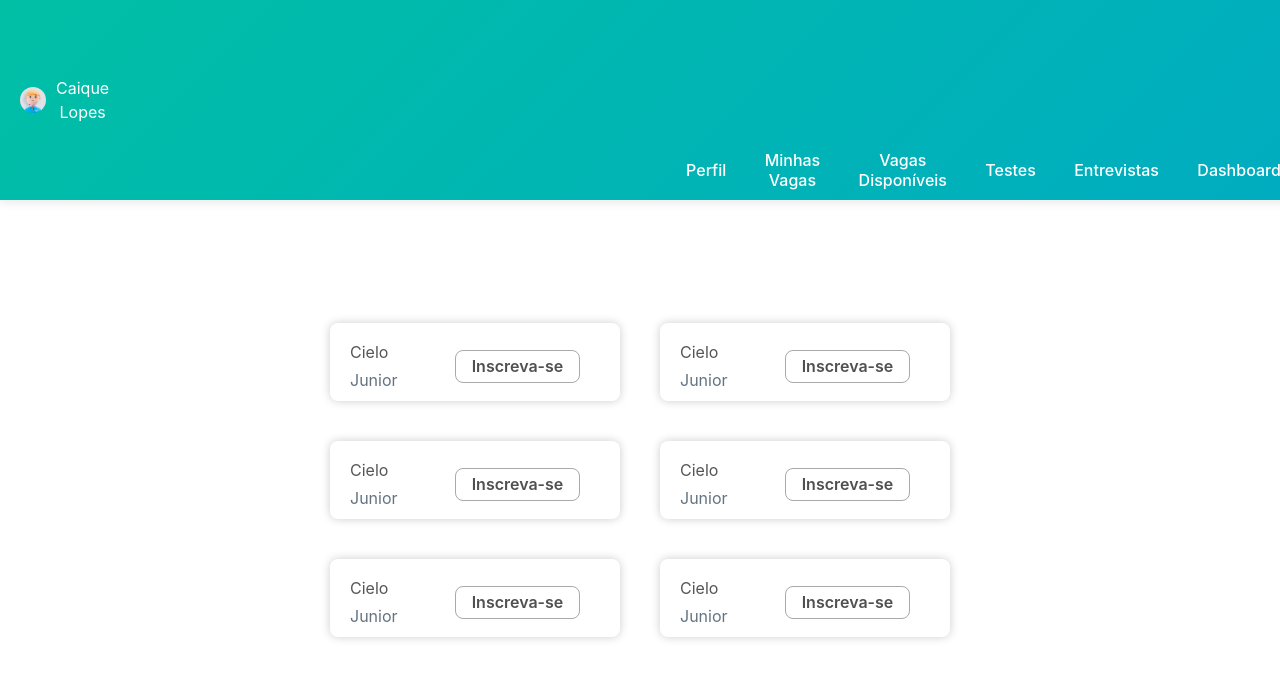
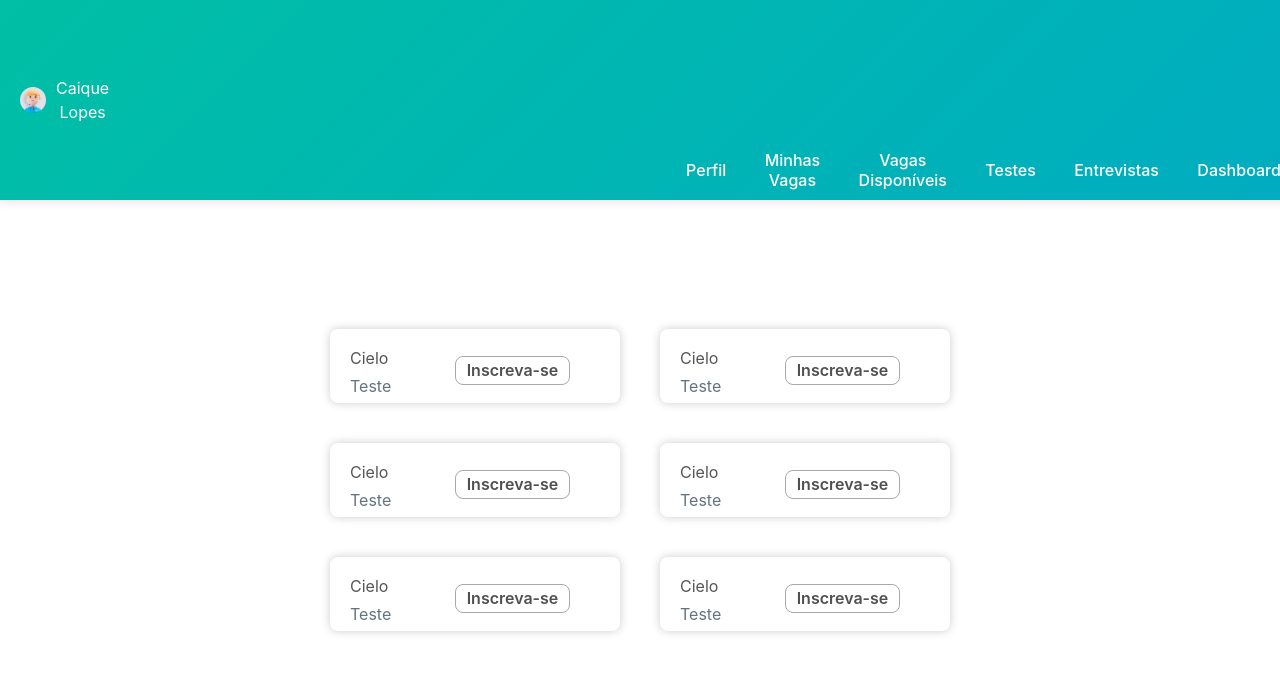
Before and after one commit to Matheus1000/everymind-main-main, a React (Vite) app: page /Candidato/VagasDisponiveis in a window 1280 px wide. Shown: the top 678 px of the page. Built offline with nearby package versions, Linux system fonts and the light colour scheme.

Commit message:
BigCardInscrevase funcional | Reword Botão funcional

```diff
--- a/src/components/BigCardInscrevase/BigCardInscrevase.jsx
+++ b/src/components/BigCardInscrevase/BigCardInscrevase.jsx
@@ -1,15 +1,30 @@
+import React, { useState } from "react";
 import { Button } from "../Button";
-
 import "./style.css";
 
-export const BigCardInscrevase = ({}) => {
+export const BigCardInscrevase = ({ name, role }) => {
+  const [modalVisible, setModalVisible] = useState(false);
+
+  const handleButtonClick = () => {
+    setModalVisible(true);
+  };
+
   return (
+    <>
+      {modalVisible && (
+        <div className="modal-dialog">
+          <div className="modal-content">
+            <div>Você se registrou na vaga!</div>
+            <button onClick={() => setModalVisible(false)}>Fechar</button>
+          </div>
+        </div>
+      )}
       <div className="modal">
         <div className="modal-content">
           <div className="user">
             <div className="stack2">
-            <div className="name-rand">Cielo</div>
-            <div className="role-rand">Junior</div>
+              <div className="name-rand">{name}</div>
+              <div className="role-rand">{role}</div>
             </div>
             <Button
               className="button-instance3"
@@ -20,13 +35,13 @@
               text="Inscreva-se"
               variant="contained"
               background="none"
+              onClick={handleButtonClick}
             />
-
             <div className="icon-button-wrapper"></div>
           </div>
         </div>{" "}
+
       </div>
+    </>
   );
 };
-
-export default BigCardInscrevase;
--- a/src/components/BigCardInscrevase/style.css
+++ b/src/components/BigCardInscrevase/style.css
@@ -13,6 +13,7 @@
     border-radius: 8px;
     box-shadow: 0px 0px 10px rgba(0, 0, 0, 0.2); /* Sombra para destacar o modal */
   }
+
 .user {
     align-items: center;
     background-color: var(--backgroundpaper);
@@ -108,3 +109,26 @@
     position: relative ;
     width: 20px ;
   }
+
+
+
+  .modal-dialog {
+  position: fixed;
+  top: 50%;
+  left: 50%;
+  transform: translate(-50%, -50%);
+  background-color: #fff;
+  padding: 20px;
+  border-radius: 8px;
+  box-shadow: 0px 0px 10px rgba(0, 0, 0, 0.2);
+  }
+
+
+
+
+
+  .modal-content {
+    padding: 10px 0px 10px 0px;
+    border-radius: 8px;
+    box-shadow: 0px 0px 10px rgba(0, 0, 0, 0.2);
+  }
--- a/src/components/Button/Button.jsx
+++ b/src/components/Button/Button.jsx
@@ -1,8 +1,3 @@
-/*
-We're constantly improving the code you see.
-Please share your feedback here: https://form.asana.com/?k=uvp-HPgd3_hyoXRBw1IcNg&d=1152665201300829
-*/
-
 import PropTypes from "prop-types";
 import React from "react";
 import "./style.css";
@@ -19,15 +14,17 @@
   labelClassName,
   text = "Medium",
   background,
+  onClick,  // New onClick prop
 }) => {
   const buttonStyle = {
-    backgroundColor: background, // Use a cor de fundo personalizada
+    backgroundColor: background,
   };
 
   return (
-    <div
+    <button
       className={`button variant-1-${variant} state-12-${state} size-7-${size} color-${color} ${className}`}
       style={buttonStyle}
+      onClick={onClick}  // Add onClick event handler
     >
       {label && (
         <div className={`label-2 ${labelClassName}`}>
@@ -38,7 +35,7 @@
           {size === "m" && <>{text}</>}
         </div>
       )}
-    </div>
+    </button>
   );
 };
 
@@ -59,4 +56,5 @@
   size: PropTypes.oneOf(["l", "m", "s"]),
   state: PropTypes.oneOf(["hovered", "disabled", "enabled"]),
   text: PropTypes.string,
+  onClick: PropTypes.func,  // New prop type for onClick handler
 };
--- a/src/routes/TelasCandidato/VagasDisponiveis/VagasDisponiveis.jsx
+++ b/src/routes/TelasCandidato/VagasDisponiveis/VagasDisponiveis.jsx
@@ -1,5 +1,5 @@
 import React from "react";
-import { BigCardInscrevase } from "../../../components/BigCardInscrevase";
+import  {BigCardInscrevase}  from "../../../components/BigCardInscrevase";
 
 const VagasDisponiveis = () => {
   const containerStyle = {
@@ -33,7 +33,7 @@
 
   const cards = Array.from({ length: 6 }, (_, index) => (
     <div key={index} style={cardStyles}>
-      <BigCardInscrevase />
+      <BigCardInscrevase name={'Cielo'} role={'Teste'}/>
     </div>
   ));
 
```
Lines whose indentation alone changed are shown as unchanged.
